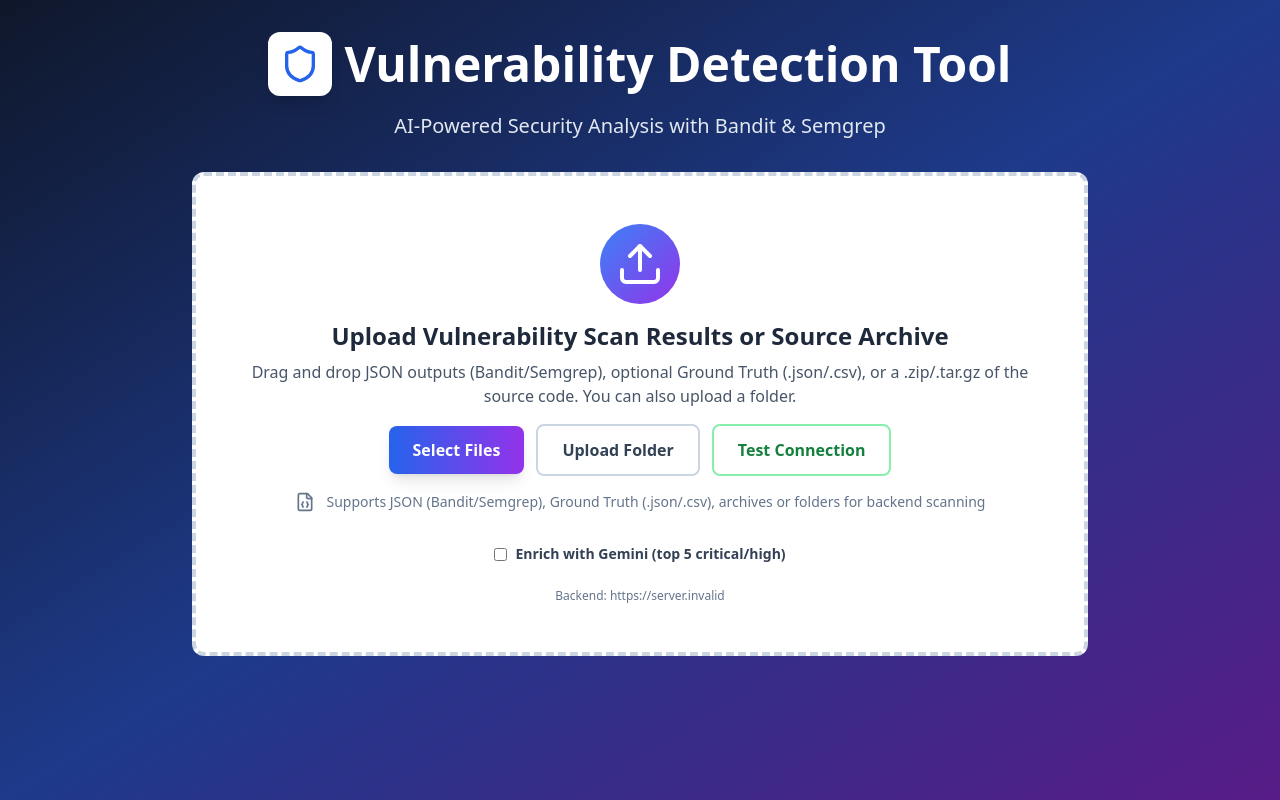
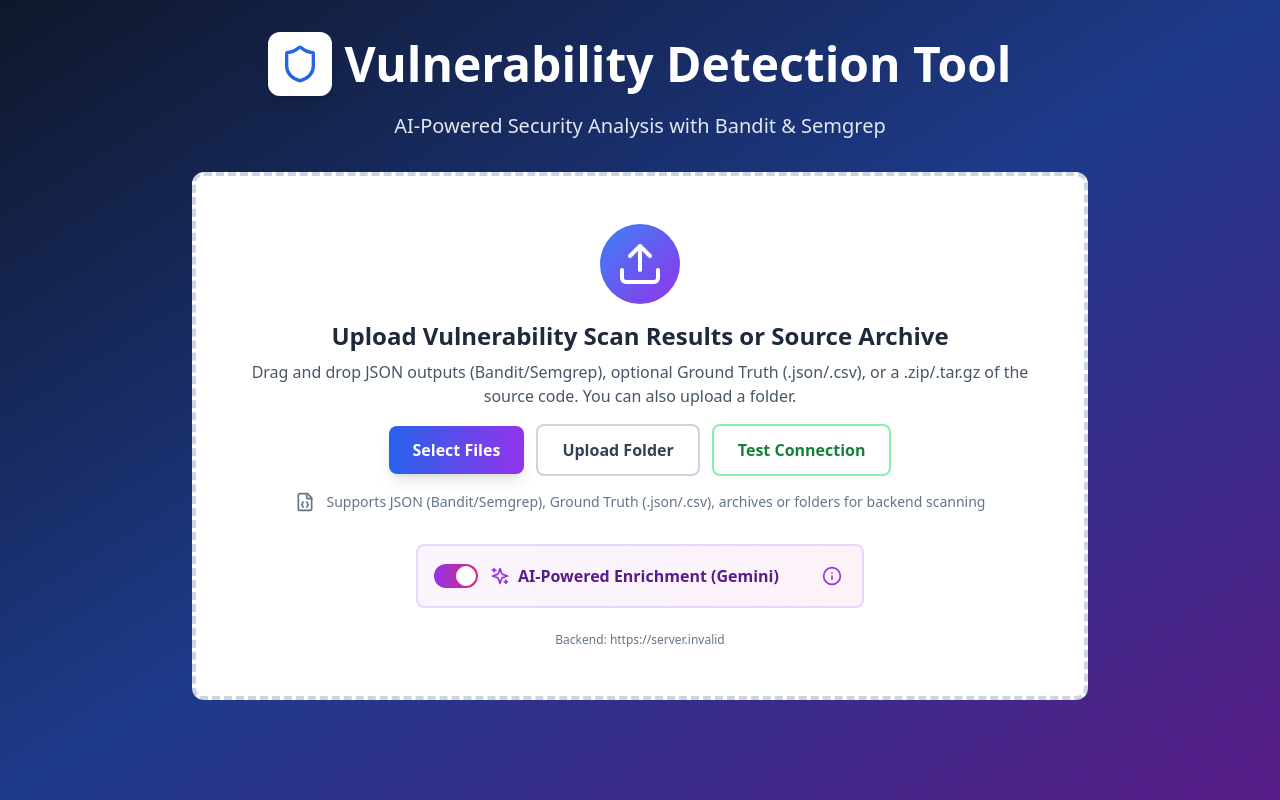
Before and after one commit to Shreyas-135/CODEGLIA, a React (Vite) app: page / in a window 1280 px wide. Built offline with nearby package versions, Linux system fonts and the light colour scheme; no server answers.

Commit message:
Enable AI enrichment

```diff
--- a/src/components/FileUpload.tsx
+++ b/src/components/FileUpload.tsx
@@ -1,4 +1,4 @@
-import { Upload, FileJson, AlertCircle, Loader2 } from 'lucide-react';
+import { Upload, FileJson, AlertCircle, Loader2, Sparkles, Info } from 'lucide-react';
 import JSZip from 'jszip';
 import { useState, useRef } from 'react';
 import { UploadedFile, ScanReport } from '../types/vulnerability';
@@ -8,7 +8,6 @@
   onReportGenerated?: (report: ScanReport) => void;
 }
 
-// Get backend URL from environment or use default
 const getBackendUrl = () => {
   const viteUrl = import.meta.env.VITE_BACKEND_URL || import.meta.env.VITE_BASEAPP_URL;
   if (viteUrl) {
@@ -29,7 +28,8 @@
   const [isUploading, setIsUploading] = useState(false);
   const [progressState, setProgressState] = useState<ProgressState | null>(null);
   const [groundTruthFile, setGroundTruthFile] = useState<File | null>(null);
-  const [enableAI, setEnableAI] = useState<boolean>(false);
+  const [enableAI, setEnableAI] = useState<boolean>(true); // Default to enabled
+  const [showAIInfo, setShowAIInfo] = useState<boolean>(false);
   const fileInputRef = useRef<HTMLInputElement>(null);
   const dirInputRef = useRef<HTMLInputElement>(null);
 
@@ -160,13 +160,14 @@
     if (enableAI) {
       form.append('ai', '1');
     }
-    form.append('streaming', '1'); // Enable streaming
+    form.append('streaming', '1');
 
     const backendUrl = getBackendUrl();
     const apiUrl = `${backendUrl}/api/scan`;
 
     console.log('Streaming upload to:', apiUrl);
     console.log('File size:', file.size, 'bytes');
+    console.log('AI Enrichment:', enableAI ? 'Enabled' : 'Disabled');
 
     try {
       const res = await fetch(apiUrl, {
@@ -189,7 +190,6 @@
         throw new Error(errorMsg);
       }
 
-      // Process Server-Sent Events stream
       const reader = res.body?.getReader();
       const decoder = new TextDecoder();
 
@@ -209,9 +209,8 @@
 
         buffer += decoder.decode(value, { stream: true });
 
-        // Process complete messages
         const lines = buffer.split('\n\n');
-        buffer = lines.pop() || ''; // Keep incomplete message in buffer
+        buffer = lines.pop() || '';
 
         for (const line of lines) {
           if (line.startsWith('data: ')) {
@@ -404,20 +403,71 @@
             <span>Supports JSON (Bandit/Semgrep), Ground Truth (.json/.csv), archives or folders for backend scanning</span>
           </div>
 
-          <div className="mt-4 flex items-center justify-center gap-6 text-sm">
-            <label className="flex items-center gap-2 cursor-pointer select-none">
+          <div className="mt-4 w-full max-w-md space-y-3">
+            {/* AI Enrichment Toggle */}
+            <div className="bg-gradient-to-r from-purple-50 to-pink-50 border-2 border-purple-200 rounded-lg p-4">
+              <div className="flex items-center justify-between">
+                <label className="flex items-center gap-3 cursor-pointer select-none flex-1">
+                  <div className="relative">
                     <input
                       type="checkbox"
                       checked={enableAI}
                       onChange={(e) => setEnableAI(e.target.checked)}
                       disabled={isUploading}
+                      className="sr-only peer"
                     />
-              <span className="text-slate-700 font-semibold">Enrich with Gemini (top 5 critical/high)</span>
+                    <div className="w-11 h-6 bg-slate-300 peer-focus:outline-none peer-focus:ring-4 peer-focus:ring-purple-300 rounded-full peer peer-checked:after:translate-x-full peer-checked:after:border-white after:content-[''] after:absolute after:top-[2px] after:left-[2px] after:bg-white after:border-slate-300 after:border after:rounded-full after:h-5 after:w-5 after:transition-all peer-checked:bg-gradient-to-r peer-checked:from-purple-600 peer-checked:to-pink-600"></div>
+                  </div>
+                  <div className="flex items-center gap-2">
+                    <Sparkles className={`w-5 h-5 ${enableAI ? 'text-purple-600' : 'text-slate-400'}`} />
+                    <span className={`font-bold ${enableAI ? 'text-purple-900' : 'text-slate-600'}`}>
+                      AI-Powered Enrichment (Gemini)
+                    </span>
+                  </div>
                 </label>
+                <button
+                  onClick={() => setShowAIInfo(!showAIInfo)}
+                  className="p-1 hover:bg-purple-100 rounded transition-colors"
+                >
+                  <Info className="w-5 h-5 text-purple-600" />
+                </button>
+              </div>
+
+              {showAIInfo && (
+                <div className="mt-3 pt-3 border-t border-purple-200 text-sm text-slate-700 space-y-2">
+                  <p className="flex items-start gap-2">
+                    <span className="text-purple-600 font-bold">•</span>
+                    <span><strong>Personalized Explanations:</strong> Get detailed explanations of why each vulnerability is dangerous</span>
+                  </p>
+                  <p className="flex items-start gap-2">
+                    <span className="text-purple-600 font-bold">•</span>
+                    <span><strong>Code-Specific Fixes:</strong> Receive exact line numbers and code changes to fix issues</span>
+                  </p>
+                  <p className="flex items-start gap-2">
+                    <span className="text-purple-600 font-bold">•</span>
+                    <span><strong>Context-Aware:</strong> AI analyzes your actual code for targeted recommendations</span>
+                  </p>
+                  <p className="text-xs text-slate-500 mt-2 italic">
+                    Note: Enriches up to 50 vulnerabilities per scan. Requires GEMINI_API_KEY on backend.
+                  </p>
+                </div>
+              )}
+            </div>
+
+            {/* Ground Truth File Display */}
             {groundTruthFile && (
-              <span className="text-green-700 bg-green-50 border border-green-200 px-2 py-1 rounded">
+              <div className="bg-green-50 border-2 border-green-200 rounded-lg p-3 flex items-center gap-2">
+                <FileJson className="w-5 h-5 text-green-700" />
+                <span className="text-green-800 font-semibold text-sm flex-1">
                   Ground Truth: {groundTruthFile.name}
                 </span>
+                <button
+                  onClick={() => setGroundTruthFile(null)}
+                  className="text-green-700 hover:text-green-900 text-sm font-bold"
+                >
+                  ✕
+                </button>
+              </div>
             )}
           </div>
 
@@ -449,6 +499,12 @@
           <div className="flex items-center gap-2 text-xs text-blue-700">
             <Loader2 className="w-4 h-4 animate-spin" />
             <span>Status: <strong>{progressState.status}</strong></span>
+            {enableAI && progressState.status === 'ai' && (
+              <span className="ml-2 flex items-center gap-1 text-purple-700">
+                <Sparkles className="w-3 h-3" />
+                <strong>AI enriching vulnerabilities...</strong>
+              </span>
+            )}
           </div>
         </div>
       )}
```
Lines whose indentation alone changed are shown as unchanged.
